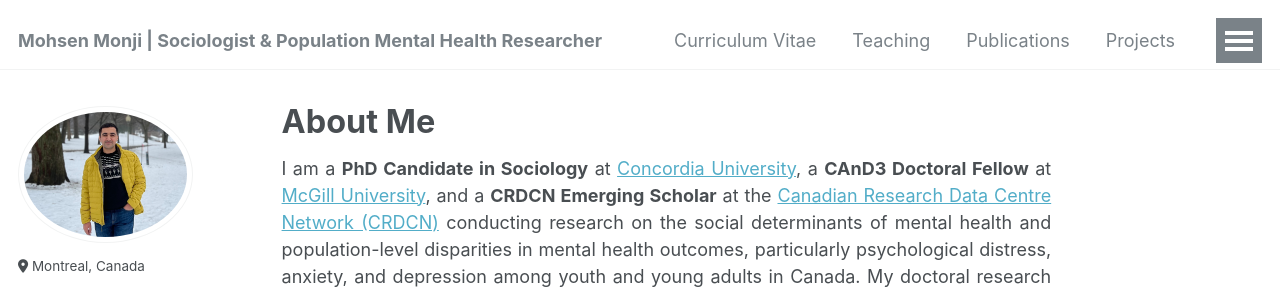
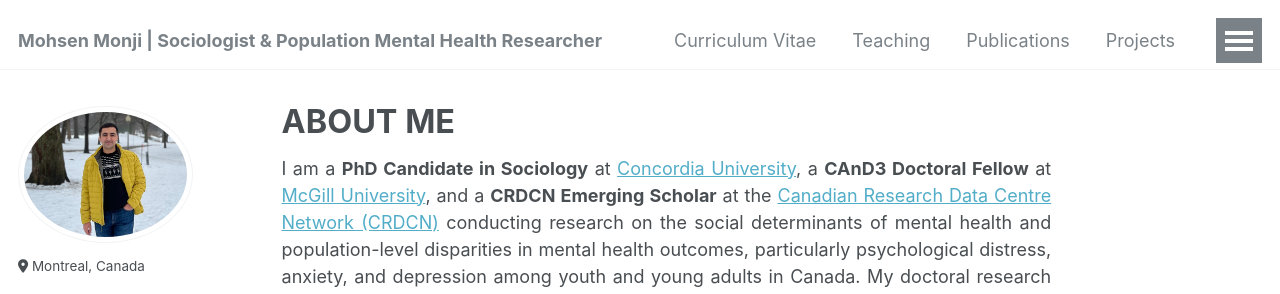
Before and after one commit to Mohsnmonji/mohsnmonji.github.io, a Jekyll site: the page built from _pages/about.md, in a window 1280 px wide and 1245 px high. Shown: the top 294 px of the window. Built offline with Jekyll 4.4.1, drawn with Linux system fonts in a browser that asks for light colours.

```diff
--- a/_pages/about.md
+++ b/_pages/about.md
@@ -1,6 +1,6 @@
 ---
 permalink: /
-title: About Me
+title: ABOUT ME
 seo_title: Mohsen Monji
 description: Sociologist and Population Mental Health Researcher.
 author_profile: true
```
